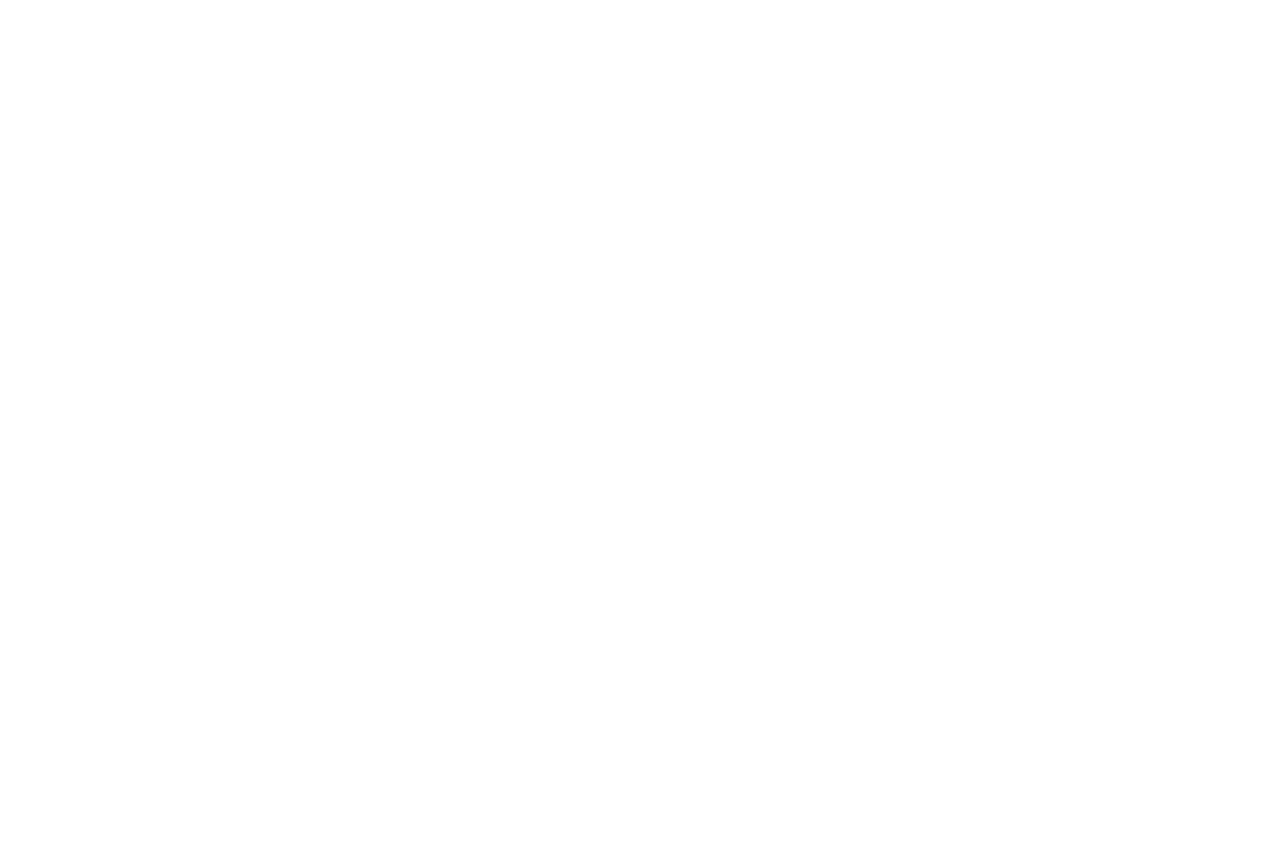
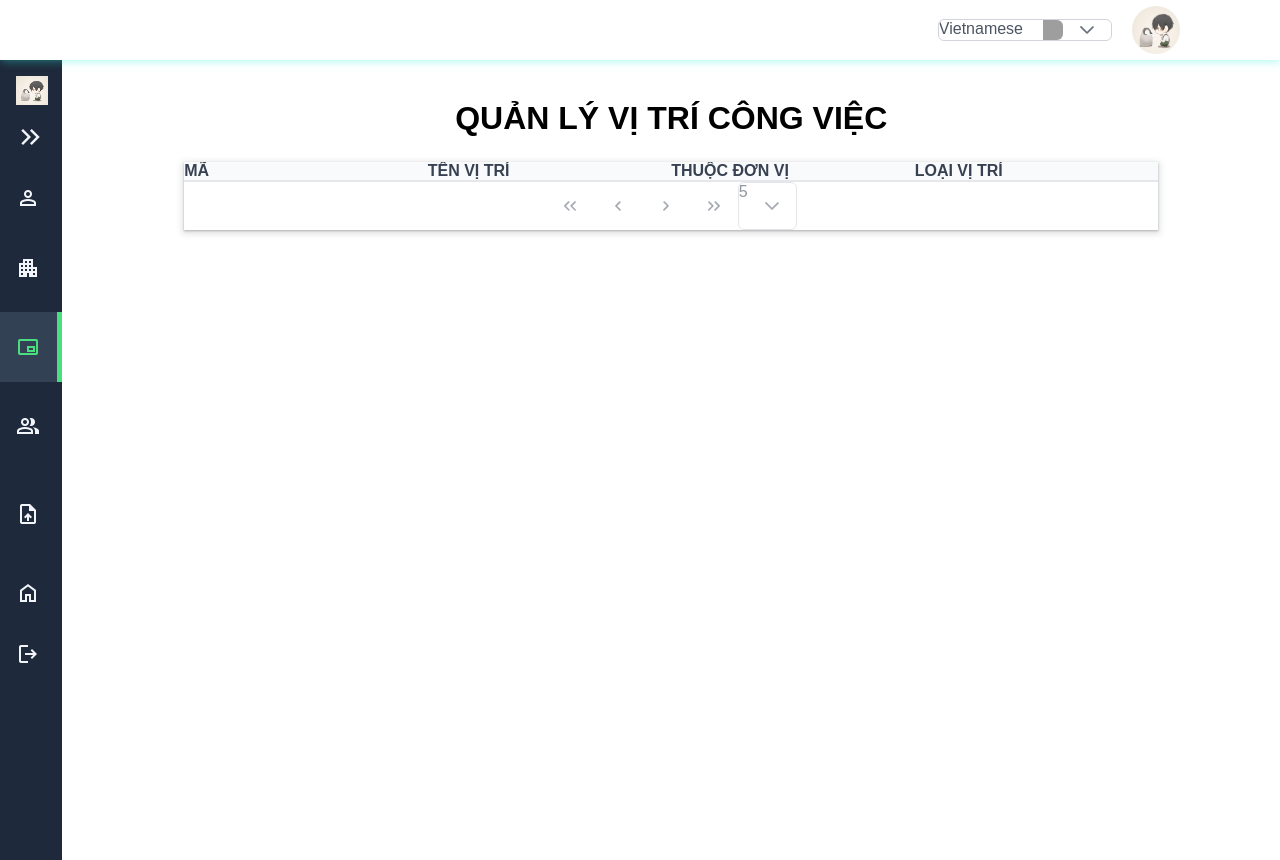
Before and after one commit to letruong28082001/Project_Vue3, a Vue app: page /job-position in a window 1280 px wide. Before the commit this address had no page. Before the commit the page ends 800 px from the top, so only its background shows below. Built offline with nearby package versions, Linux system fonts and the light colour scheme; grey boxes are pictures that could not be loaded; a web font is replaced by a local one.

Commit message:
push code ui function Job position in Feature4/Truongld/JobPosition branch

```diff
--- a/src/components/nav/SideBar.vue
+++ b/src/components/nav/SideBar.vue
@@ -25,7 +25,7 @@
         <span class="material-symbols-outlined"> apartment </span>
         <span class="text">{{ $t("sidebar.WorkUnit") }}</span>
       </router-link>
-      <router-link class="button" to="/picture_in_picture_alt">
+      <router-link class="button" :to="{ name: 'JobPosition' }">
         <span class="material-symbols-outlined"> picture_in_picture_alt </span>
         <span class="text">{{ $t("sidebar.JobPosition") }}</span>
       </router-link>
--- a/src/i18n/en.json
+++ b/src/i18n/en.json
@@ -1,5 +1,5 @@
 {
-    "titleHedear":"DA NANG-OUTSOURCES (UIT DEPT)",
+    "titleHedear": "DA NANG-OUTSOURCES (UIT DEPT)",
     "sidebar": {
         "Employee": "Employee",
         "WorkUnit": "Work Unit",
@@ -10,7 +10,7 @@
         "Logout": "Logout"
     },
     "titleWorkUnit": {
-        "unitManagement": "Unit Management",
+        "unitManagement": "UNIT MANAGEMENT",
         "titleTable": {
             "unitName": "ORGANIZATIONAL UNIT NAME",
             "unitcode": "ORGANIZATIONAL UNIT CODE",
@@ -19,5 +19,17 @@
     },
     "searchEmployee": {
         "search": "Search..."
+    },
+    "titleJobPosition": {
+        "jobManagement": "JOB POSITION MANAGEMENT",
+        "titleTable": {
+            "jobCode": "CODE",
+            "jobName": "POSITION NAME",
+            "jobPosition": "BEING BY UNIT",
+            "jobType": "POSITION TYPE"
+        }
+    },
+    "searchJob": {
+        "search": "Search..."
     }
 }
--- a/src/i18n/ja.json
+++ b/src/i18n/ja.json
@@ -19,5 +19,17 @@
     },
     "searchEmployee": {
         "search": "찾다..."
+    },
+    "titleJobPosition": {
+        "jobManagement": "작업 위치 관리",
+        "titleTable": {
+            "jobCode": "암호",
+            "jobName": "직위 이름",
+            "jobPosition": "단위로 존재",
+            "jobType": "위치 유형"
+        }
+    },
+    "searchJob": {
+        "search": "찾다..."
     }
 }
--- a/src/i18n/vn.json
+++ b/src/i18n/vn.json
@@ -10,7 +10,7 @@
         "Logout":"Đăng xuất"
     },
     "titleWorkUnit": {
-        "unitManagement": "Quản lý đơn vị",
+        "unitManagement": "QUẢN LÝ ĐƠN VỊ",
         "titleTable":{
             "unitName":"TÊN ĐƠN VỊ TỔ CHỨC",
             "unitcode":"MÃ ĐƠN VỊ TỔ CHỨC",
@@ -19,5 +19,17 @@
     },
     "searchEmployee": {
         "search": "Tìm kiếm..."
+    },
+    "titleJobPosition": {
+        "jobManagement": "QUẢN LÝ VỊ TRÍ CÔNG VIỆC",
+        "titleTable": {
+            "jobCode": "MÃ",
+            "jobName": "TÊN VỊ TRÍ",
+            "jobPosition": "THUỘC ĐƠN VỊ",
+            "jobType": "LOẠI VỊ TRÍ"
+        }
+    },
+    "searchJob": {
+        "search": "Tìm kiếm..."
     }
 }
--- a/src/router/index.ts
+++ b/src/router/index.ts
@@ -2,6 +2,7 @@ import { createRouter, createWebHistory, RouteRecordRaw } from "vue-router";
 import employeeList from "@/views/employee/employee-list.vue";
 import Login from "../views/auth/LoginPage.vue";
 import workUnit from "../views/work-unit/WorkUnit.vue";
+import JobPosition from "@/views/job-position/JobPosition.vue";
 const routes: Array<RouteRecordRaw> = [
   {
     path: "/",
@@ -18,6 +19,11 @@ const routes: Array<RouteRecordRaw> = [
     name: "WorkUnit",
     component: workUnit,
   },
+  {
+    path: "/job-position",
+    name: "JobPosition",
+    component: JobPosition,
+  },
 ];
 
 const router = createRouter({
--- a/src/services/api/EmployeeAPI.ts
+++ b/src/services/api/EmployeeAPI.ts
@@ -5,7 +5,7 @@ export const apiStore = defineStore("Employee", {
     login(url: string, data: any) {
       return axiosService.post(`${url}`, data);
     },
-    getAllEmployee(url: string, page: number, limit: number) {
+    getAll(url: string, page: number, limit: number) {
       return axiosService.get(`/${url}?page=${page}&limit=${limit}`);
     },
   },
--- /dev/null
+++ b/src/views/job-position/JobPosition.vue
@@ -0,0 +1,101 @@
+<template>
+  <div class="container-page">
+    <div class="common-content">
+      <header-page></header-page>
+      <div class="sub-common-content">
+        <sidebar-page></sidebar-page>
+        <div class="job-position">
+          <h1>{{ $t("titleJobPosition.jobManagement") }}</h1>
+          <div class="card">
+            <DataTable
+              :value="members"
+              paginator
+              :rows="5"
+              :rowsPerPageOptions="[5, 10, 20, 50]"
+              tableStyle="min-width: 50rem"
+            >
+              <Column
+                field="name"
+                :header="`${$t('titleJobPosition.titleTable.jobCode')}`"
+                style="width: 25%"
+              ></Column>
+              <Column
+                field="country.name"
+                :header="`${$t('titleJobPosition.titleTable.jobName')}`"
+                style="width: 25%"
+              ></Column>
+              <Column
+                field="company"
+                :header="`${$t('titleJobPosition.titleTable.jobPosition')}`"
+                style="width: 25%"
+              ></Column>
+              <Column
+                field="representative.name"
+                :header="`${$t('titleJobPosition.titleTable.jobType')}`"
+                style="width: 25%"
+              ></Column>
+            </DataTable>
+          </div>
+        </div>
+      </div>
+    </div>
+  </div>
+</template>
+<script setup lang="ts">
+import { createApp, onMounted, ref } from "vue";
+import HeaderPage from "@/components/header/HeaderPage.vue";
+import SidebarPage from "@/components/nav/SideBar.vue";
+import DataTable from "primevue/datatable";
+import Column from "primevue/column";
+import ColumnGroup from "primevue/columngroup";
+import Row from "primevue/row";
+const app = createApp({});
+app.component("HeaderPage", HeaderPage);
+app.component("SidebarPage", SidebarPage);
+
+const members = ref([]);
+</script>
+<style lang="scss" scoped>
+.job-position {
+  width: 100%;
+  margin: 100px auto;
+  text-align: center;
+  .card {
+    width: 80%;
+    background-color: #fff;
+    font-family: "Arial";
+    margin: 25px auto;
+    border-collapse: collapse;
+    box-shadow: rgba(60, 64, 67, 0.3) 0px 1px 2px 0px,
+      rgba(60, 64, 67, 0.15) 0px 2px 6px 2px;
+    tr {
+      &:hover {
+        background: #f4f4f4;
+        td {
+          color: #555;
+        }
+      }
+    }
+    th,
+    td {
+      color: #999;
+      border: 1px solid #eee;
+      padding: 12px 35px;
+      border-collapse: collapse;
+    }
+    th {
+      background: #00cccc;
+      color: #fff;
+      text-transform: uppercase;
+      font-size: 12px;
+      &.last {
+        border-right: none;
+      }
+    }
+    .p-component,
+    .p-component {
+      box-sizing: border-box;
+    }
+  }
+}
+</style>
```
